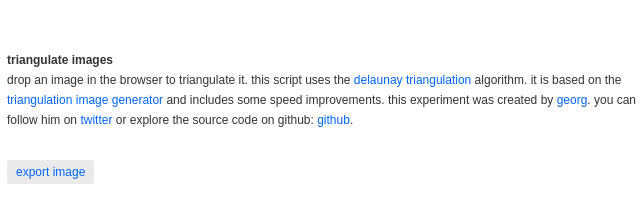
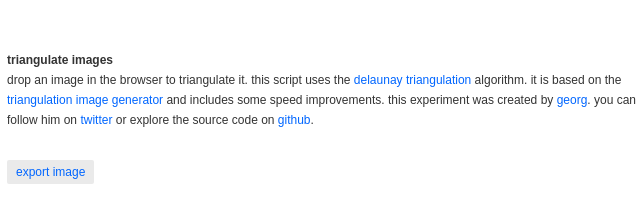
Before and after one commit to snorpey/triangulation, a plain HTML site: page index.html in a window 1280 px wide. Shown: the full height of the page, 43-683 px from the left. Drawn offline with Linux system fonts and the light colour scheme.

Commit message:
fix typo

```diff
--- a/index.html
+++ b/index.html
@@ -8,7 +8,7 @@
 	<body>
 		<article class="content">
 			<h1 class="headline">triangulate images</h1>
-			<p>drop an image in the browser to triangulate it. this script uses the <a href="https://en.wikipedia.org/wiki/Delaunay_triangulation" title="Wikipedia article on Delaunay Triangulation">delaunay triangulation</a> algorithm. it is based on the <a href="http://jsdo.it/akm2/xoYx" title="Triangulation Image Generator on jsdo.it">triangulation image generator</a> and includes some speed improvements. this experiment was created by <a href="http://fishnation.de">georg</a>. you can follow him on <a href="https://twitter.com/snorpey">twitter</a> or explore the source code on github: <a href="https://github.com/snorpey/triangulation">github</a>.</p>
+			<p>drop an image in the browser to triangulate it. this script uses the <a href="https://en.wikipedia.org/wiki/Delaunay_triangulation" title="Wikipedia article on Delaunay Triangulation">delaunay triangulation</a> algorithm. it is based on the <a href="http://jsdo.it/akm2/xoYx" title="Triangulation Image Generator on jsdo.it">triangulation image generator</a> and includes some speed improvements. this experiment was created by <a href="http://fishnation.de">georg</a>. you can follow him on <a href="https://twitter.com/snorpey">twitter</a> or explore the source code on <a href="https://github.com/snorpey/triangulation">github</a>.</p>
 		</article>
 		<div class="content" id="controls">
 			<div class="control-wrapper">
```
